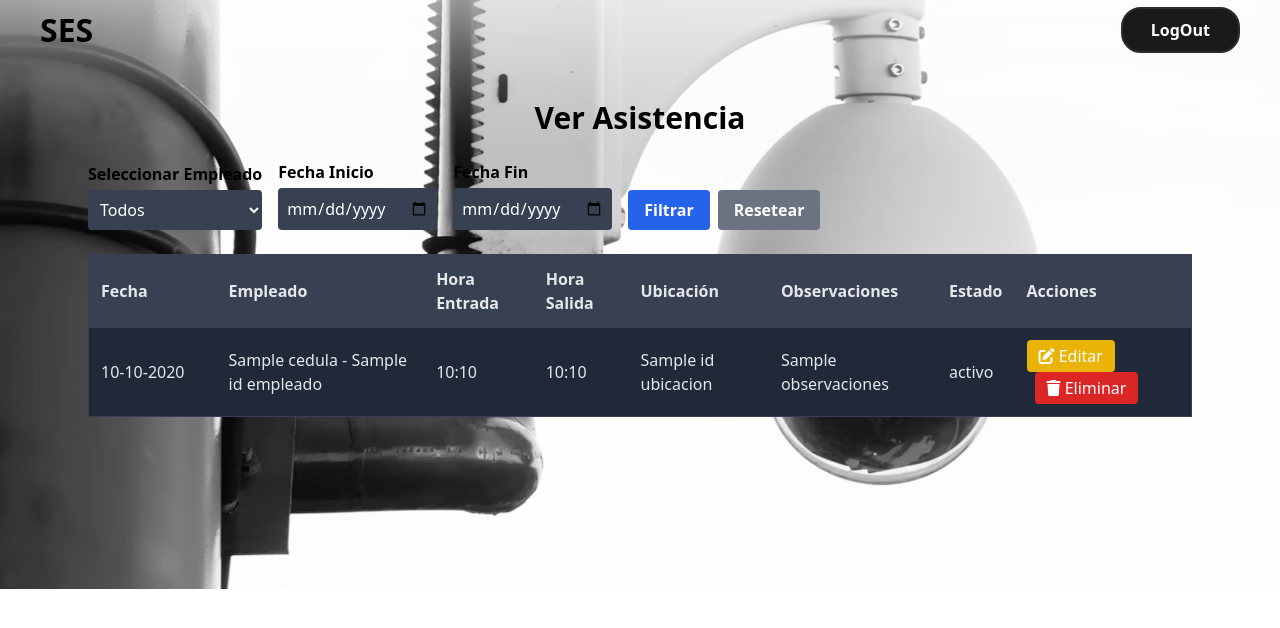
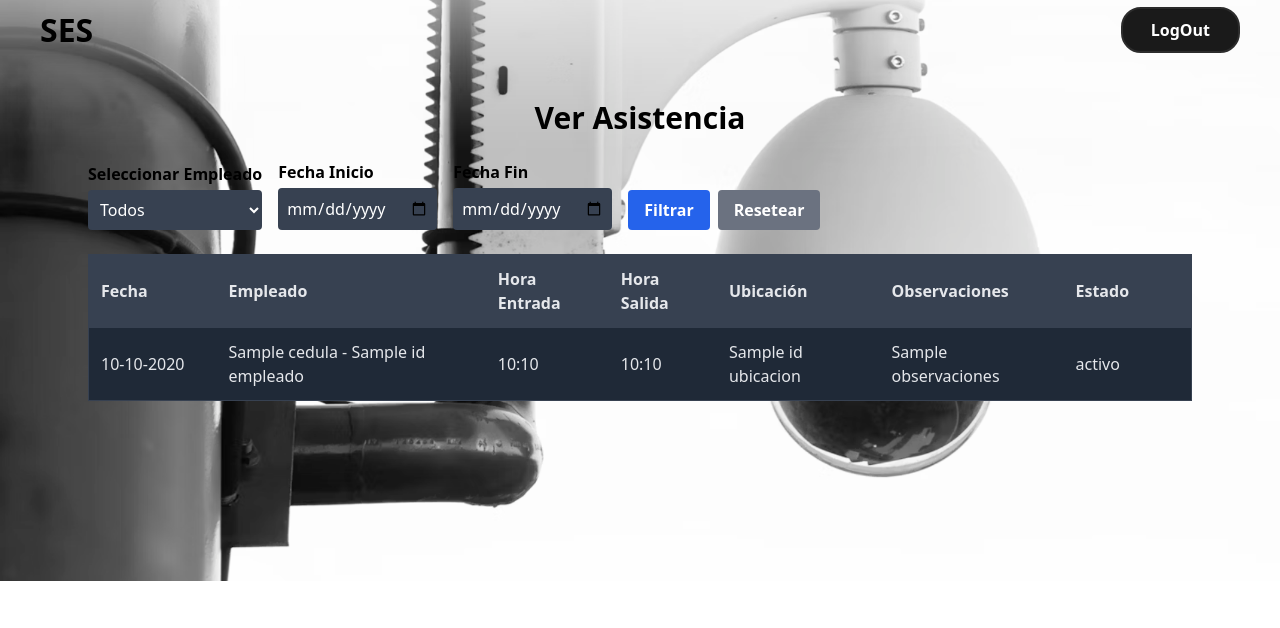
Before and after one commit to juanpablosb04/SESSIS, a Django app: template templates/empleados/verAsistenciaOficiales.html in a window 1280 px wide. Shown: the top 628 px of the page. Run offline with Django 5.2, Linux system fonts and the light colour scheme; the template is opened without the code that fills it: most values are stand-ins (such as "Sample title", 1, 10 or a date in 2020); some libraries are stand-ins or nearby versions.

Commit message:
Asistencia lista

```diff
--- a/asistencia/views.py
+++ b/asistencia/views.py
@@ -60,17 +60,14 @@ def registrar_asistencia_view(request):
 
 @role_required(["Oficial"])
 def asistencias_activas_view(request):
-    # Obtener el empleado logueado
     usuario_email = request.session.get("usuario_email")
     empleado = get_object_or_404(Empleado, email=usuario_email)
 
-    # Solo las asistencias activas (estado "En curso")
     asistencias = Asistencia.objects.filter(
         id_empleado=empleado,
         estado='En curso'
     ).order_by('turno_ingreso')
 
-    # Procesar POST
     if request.method == "POST":
         accion = request.POST.get("accion")
         id_asistencia = request.POST.get("id_asistencia")
--- a/templates/empleados/verAsistenciaOficiales.html
+++ b/templates/empleados/verAsistenciaOficiales.html
@@ -76,8 +76,7 @@
             <th class="p-3 text-left">Hora Salida</th>
             <th class="p-3 text-left">Ubicación</th>
             <th class="p-3 text-left">Observaciones</th>
-            <th class="p-3 text-left">Estado</th>
-            <th class="p-3 text-left">Acciones</th>
+            <th class="p-3 text-left w-32">Estado</th>
           </tr>
         </thead>
         <tbody class="bg-gray-800">
@@ -90,17 +89,6 @@
             <td class="p-3">{{ a.id_ubicacion.nombre }}</td>
             <td class="p-3">{{ a.observaciones|default:"" }}</td>
             <td class="p-3">{{ a.estado }}</td>
-            <td class="p-3 space-x-2">
-              <button type="button"
-                onclick="abrirModalEditar('{{ a.id_asistencia }}', '{{ a.observaciones|escapejs }}')"
-                class="bg-yellow-500 hover:bg-yellow-600 text-white px-3 py-1 rounded">
-                <i class="fas fa-edit"></i> Editar
-              </button>
-              <button type="button" onclick="abrirModalEliminar('{{ a.id_asistencia }}')"
-                class="bg-red-600 hover:bg-red-700 text-white px-3 py-1 rounded">
-                <i class="fas fa-trash"></i> Eliminar
-              </button>
-            </td>
           </tr>
           {% empty %}
           <tr>
@@ -113,68 +101,6 @@
 
   </div>
 
-  <!-- Modal Editar Observaciones -->
-  <div id="modalEditar" class="fixed inset-0 bg-black bg-opacity-50 hidden items-center justify-center z-50">
-    <div class="bg-white text-gray-800 rounded-lg p-6 w-full max-w-lg">
-      <h3 class="text-xl font-bold mb-4">Editar Observaciones</h3>
-      <form method="POST" id="formEditar">
-        {% csrf_token %}
-        <input type="hidden" name="id_asistencia" id="modal_id_asistencia">
-        <input type="hidden" name="accion" value="editar">
-        <textarea name="observaciones" id="modal_observaciones" rows="4" class="w-full border rounded p-2"></textarea>
-        <div class="text-right mt-4 space-x-2">
-          <button type="submit" class="px-4 py-2 bg-green-600 text-white rounded hover:bg-green-700">Guardar</button>
-          <button type="button" onclick="cerrarModalEditar()"
-            class="px-4 py-2 bg-gray-500 text-white rounded hover:bg-gray-600">Cancelar</button>
-        </div>
-      </form>
-    </div>
-  </div>
-
-  <!-- Modal Eliminar -->
-  <div id="modalEliminar" class="fixed inset-0 bg-black bg-opacity-50 hidden items-center justify-center z-50">
-    <div class="bg-white text-gray-800 rounded-lg p-6 text-center max-w-sm">
-      <p id="mensajeEliminar" class="text-lg font-semibold text-gray-800"></p>
-      <div class="mt-4 space-x-2">
-        <button onclick="confirmarEliminar()"
-          class="px-4 py-2 bg-green-600 text-white rounded hover:bg-green-700">Confirmar</button>
-        <button onclick="cerrarModalEliminar()"
-          class="px-4 py-2 bg-gray-500 text-white rounded hover:bg-gray-600">Cancelar</button>
-      </div>
-    </div>
-  </div>
-
-  <script>
-    let asistenciaEditarId = null;
-    let asistenciaEliminarId = null;
-
-    function abrirModalEditar(id, observaciones) {
-      asistenciaEditarId = id;
-      document.getElementById('modal_id_asistencia').value = id;
-      document.getElementById('modal_observaciones').value = observaciones || "";
-      document.getElementById('modalEditar').classList.remove('hidden');
-    }
-    function cerrarModalEditar() {
-      document.getElementById('modalEditar').classList.add('hidden');
-      asistenciaEditarId = null;
-    }
-
-    function abrirModalEliminar(id) {
-      asistenciaEliminarId = id;
-      document.getElementById('mensajeEliminar').textContent = `¿Desea eliminar el registro de asistencia con ID ${id}?`;
-      document.getElementById('modalEliminar').classList.remove('hidden');
-    }
-    function cerrarModalEliminar() {
-      document.getElementById('modalEliminar').classList.add('hidden');
-      asistenciaEliminarId = null;
-    }
-    function confirmarEliminar() {
-      if (asistenciaEliminarId) {
-        document.getElementById('formEliminar_' + asistenciaEliminarId)?.submit();
-      }
-    }
-  </script>
-
 </body>
 
 </html>
```
